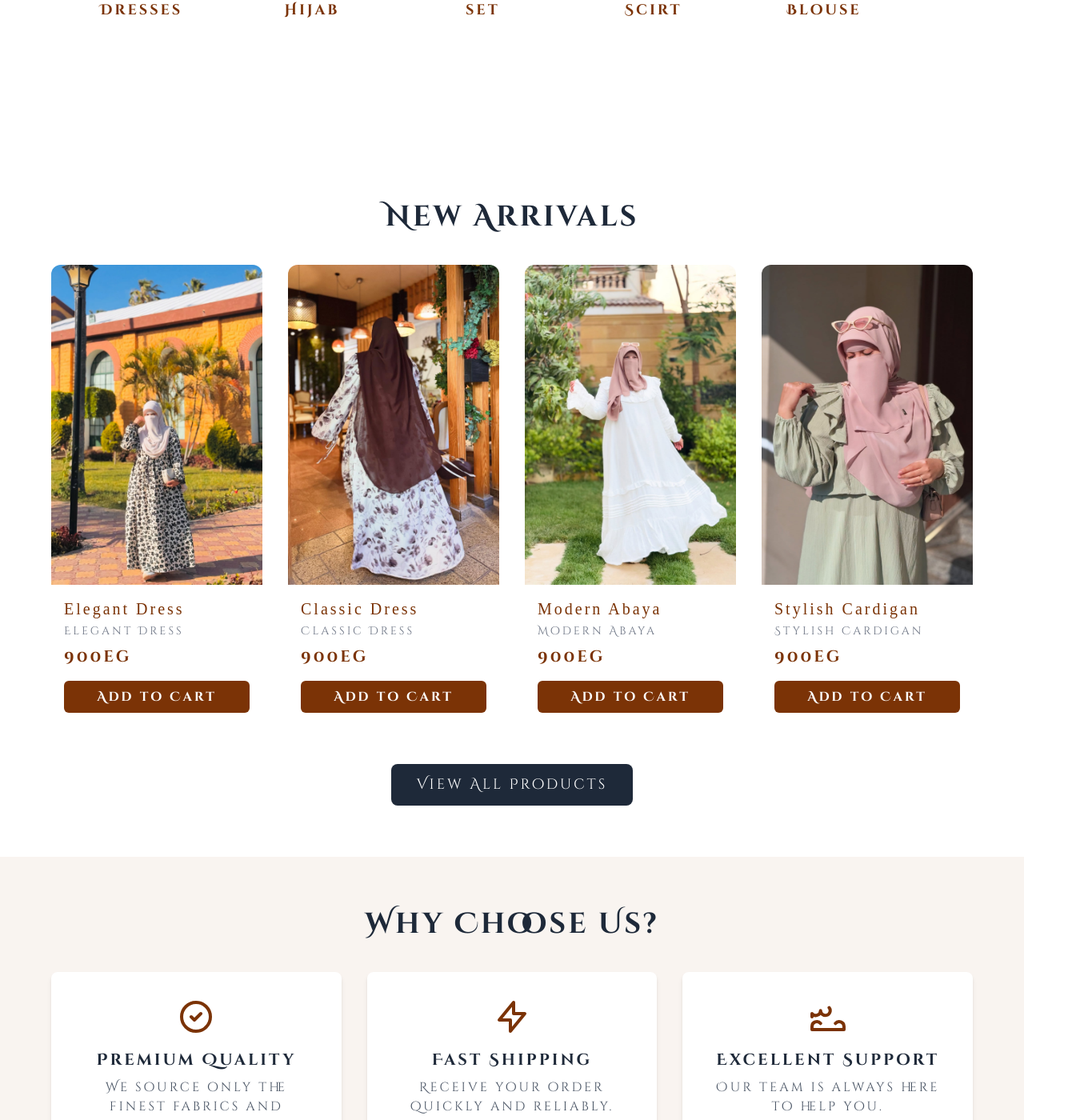
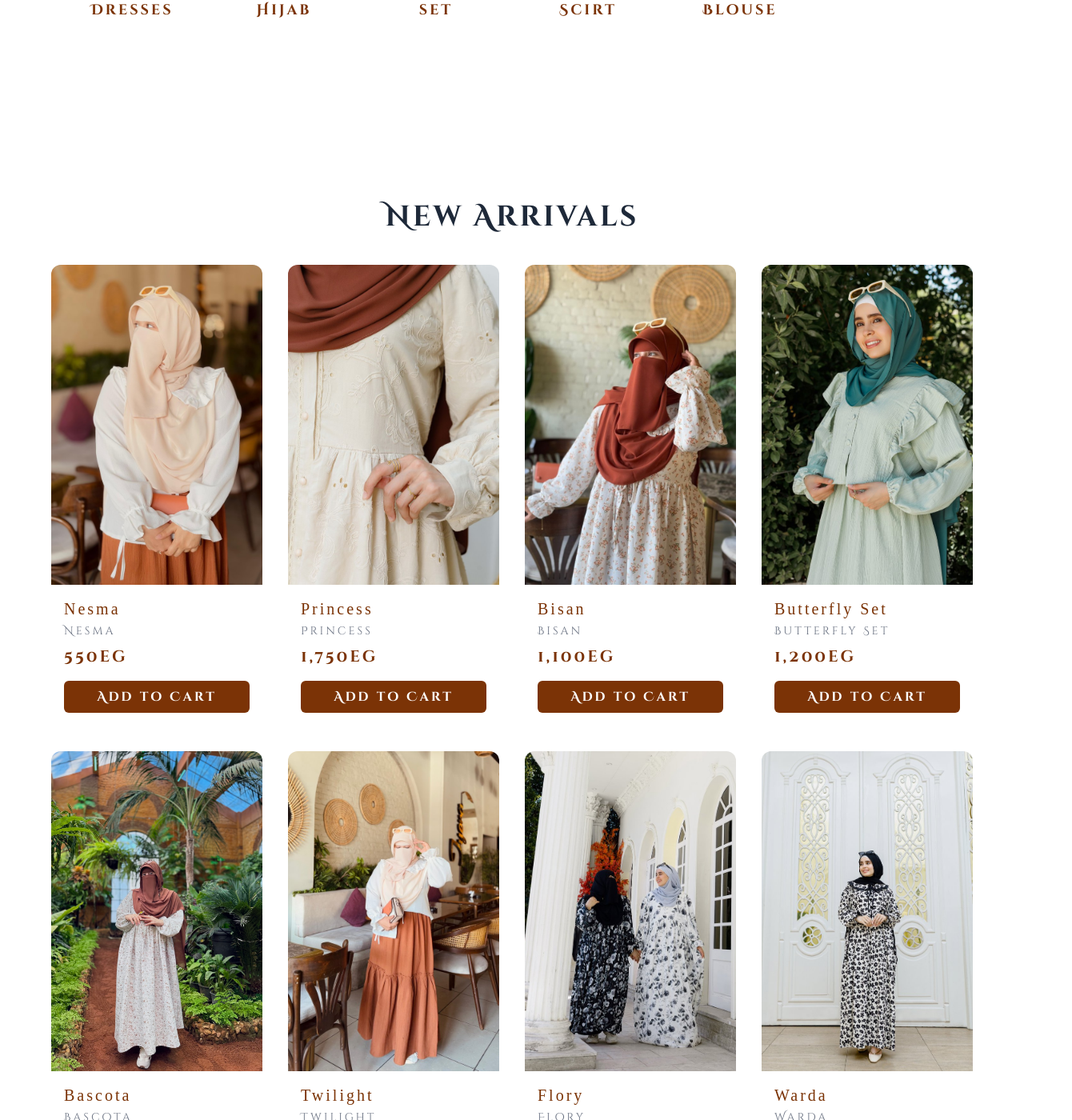
Before and after one commit to dinaHellal/HOOP, a React (Vite) app: page / in a window 1280 px wide. Shown: the part 1397-2797 px from the top of the page at 80% size, 1340 px wide, since content can reach past the window. Built offline with nearby package versions, Linux system fonts and the light colour scheme.

Commit message:
Add: Items In Category & New Arrival Sections

```diff
--- a/src/App.tsx
+++ b/src/App.tsx
@@ -14,9 +14,9 @@ import Banner from "./components/Banner";
 import ProductDetails from "./pages/ProductDetails";
 import Checkout from "./pages/Checkout";
 import Thank from "./components/Thank";
-import Tracking from "./pages/Tracking";
 import AdminLogin from "./admin/AdminLogin";
 import AdminOrders from "./admin/AdminOrders";
+import CategoryPage from "./pages/CategoryPage";
 
 function App() {
   return (
@@ -30,10 +30,10 @@ function App() {
         <Route path="/login" element={<Login />} />
         <Route path="/signup" element={<Signup />} />
         <Route path="/shop" element={<Shop />} />
+              <Route path="/category/:id" element={<CategoryPage />} />
         <Route path="/product/:id" element={<ProductDetails />} />
         <Route path="/checkout" element={<Checkout />} />
         <Route path="/thank" element={<Thank />} />
-        <Route path="/tracking" element={<Tracking />} />
         <Route path="/admin-login" element={<AdminLogin />} />
         <Route path="/admin-orders" element={<AdminOrders />} />
       </Routes>
--- a/src/Products.ts
+++ b/src/Products.ts
@@ -1,58 +1,82 @@
 export const products = [
   {
     id: "1",
-    title: "Elegant Abaya",
-    price: 50,
+    title: "Nesma",
+    price: 550,
     description: "Modern and modest",
-    image: "/img15.webp",
-    images: ["/img17.webp", "/img14.webp" , "/img13.webp" , "/img13.webp"],
+    image: "/blause1.webp",
+    images: ["/blause1.webp", "/blause2.webp", "/blause3.webp", "/blause4.webp", "/blause5.webp"],
   },
   {
     id: "2",
-    title: "Stylish Dress",
-    price: 75,
+    title: "Princess",
+    price: "1,750",
     description: "Elegant occasion dress",
-    image: "/img2.webp",
-    images: ["/img1.webp", "/img3.webp" , "/img4.webp", "/img5.webp", "/img6.webp", "/img7.webp", "/img8.webp", "/img9.webp", "/img10.webp", "/img11.webp"],
+    image: "/dress1.webp",
+    images: ["/dress1.webp", "/dress2.webp", "/dress3.webp", "/dress4.webp", "/dress5.webp", "/dress6.webp", "/dress7.webp"],
   },
   {
     id: "3",
-    title: "Casual Hijab",
-    price: 20,
+    title: "Bisan",
+    price: "1,100",
     description: "Everyday comfort",
-    image: "/img25.webp",
-    images: [ "/img23.webp", "/img24.webp","/img27.webp", "/img28.webp", "/img26.webp"],
+    image: "/dress9.webp",
+    images: ["/dress9.webp", "/dress8.webp", "/dress10.webp", "/dress11.webp", "/dress12.webp"],
   },
   {
     id: "4",
-    title: "Modest Set",
-    price: 60,
+    title: "Butterfly Set",
+    price: "1,200",
     description: "Two piece outfit",
-    image: "/img22.webp",
-    images: ["/img18.webp", "/img19.webp", "/img20.webp", "/img21.webp", "/img18.webp"],
+    image: "/set1.webp",
+    images: ["/set1.webp", "/set2.webp", "/set3.webp", "/set4.webp", "/set5.webp"],
   },
   {
     id: "5",
-    title: "Chic Kimono",
-    price: 45,
-    description: "Soft silky kimono",
-    image: "/img29.webp",
-    images: [ "/img29.webp","/img30.webp", "/img31.webp", "/img32.webp"],
+    title: "Bascota",
+    price: "1,100",
+    description: " Dress",
+    image: "/dress19.webp",
+    images: ["/dress19.webp", "/dress20.webp", "/dress21.webp", "/dress22.webp", "/dress23.webp"],
   },
   {
     id: "6",
-    title: "Prayer Outfit",
-    price: 35,
-    description: "Comfortable praying suit",
-    image: "/img33.webp",
-    images: ["/img33.webp", "/img35.webp", "/img36.webp", "/img37.webp", "/img38.webp", "/img34.webp"],
+    title: "Twilight",
+    price: "750",
+    description: "Skirt",
+    image: "/jeb1.webp",
+    images: ["/jeb1.webp", "/jeb2.webp", "/jeb3.webp"],
   },
+
   {
     id: "7",
-    title: "Printed Scarf",
-    price: 18,
-    description: "Elegant printed scarf",
-    image: "/img39.webp",
-    images: ["/img39.webp", "/img40.webp", "/img41.webp", "/img42.webp", "/img43.webp", "/img44.webp"],
+    title: "Flory",
+    price: "1,200",
+    description: "Dress",
+    image: "/dress24.webp",
+    images: ["/dress24.webp", "/dress25.webp", "/dress26.webp", "/dress27.webp"],
+  },
+    {
+    id: "8",
+    title: "Warda",
+    price: "1,000",
+    description: "Dress",
+    image: "/dress28.webp",
+    images: ["/dress28.webp", "/dress29.webp", "/dress30.webp", "/dress31.webp", "/dress32.webp", "/dress33.webp"],
+  },
+    {
+    id: "9",
+    title: "Niqap Hoop",
+    price: "450",
+    description: "Hijab",
+    image: "/niqap1.webp",
+  },
+      {
+    id: "10",
+    title: "Flora",
+    price: "1,200",
+    description: "Dress",
+    image: "/dress13.webp",
+    images: ["/dress13.webp", "/dress14.webp", "/dress15.webp", "/dress16.webp", "/dress17.webp", "/dress18.webp"],
   },
 ];
--- a/src/components/Navbar.tsx
+++ b/src/components/Navbar.tsx
@@ -46,7 +46,6 @@ console.log("totalQuantity", totalQuantity);
           <li><Link to="/shop" className="hover:text-amber-400">Shop</Link></li>
           <li><Link to="/about" className="hover:text-amber-400">About Us</Link></li>
           <li><Link to="/contact" className="hover:text-amber-400">Contact</Link></li>
-          <li><Link to="/tracking" className="hover:text-amber-400">Track Order</Link></li>
         </ul>
 
         {/* -------- Desktop -------- */}
--- /dev/null
+++ b/src/pages/CategoryPage.tsx
@@ -0,0 +1,50 @@
+import { useParams } from "react-router-dom";
+
+interface Product {
+  id: number;
+  name: string;
+  image: string;
+  categoryId: number;
+}
+
+const products: Product[] = [
+  { id: 1, name: "Dress 1", image: "/img29.webp", categoryId: 1 },
+  { id: 2, name: "Dress 2", image: "/img30.webp", categoryId: 1 },
+  { id: 3, name: "Dress 3", image: "/img31.webp", categoryId: 1 },
+  { id: 4, name: "Dress 4", image: "/img32.webp", categoryId: 1 },
+  { id: 5, name: "Hijab 1", image: "/img35.webp", categoryId: 2 },
+    { id: 4, name: "Set 1", image: "/set1.webp", categoryId: 3 },
+  { id: 5, name: "Skirt 1", image: "/jeb3.webp", categoryId: 4 },
+  { id: 6, name: "Blouse 1", image: "/blause4.webp", categoryId: 5 },
+];
+
+export default function CategoryPage() {
+  const { id } = useParams<{ id: string }>();
+  const categoryId = Number(id);
+
+  const filteredProducts = products.filter(
+    (product) => product.categoryId === categoryId
+  );
+
+  return (
+    <div className="p-6">
+      <h1 className="text-2xl font-bold mb-6">Category Products</h1>
+      {filteredProducts.length > 0 ? (
+        <div className="grid grid-cols-2 md:grid-cols-4 gap-6">
+          {filteredProducts.map((product) => (
+            <div key={product.id} className="bg-white rounded-lg shadow p-4">
+              <img
+                src={product.image}
+                alt={product.name}
+                className="w-full h-40 object-cover rounded"
+              />
+              <h3 className="mt-2 font-semibold">{product.name}</h3>
+            </div>
+          ))}
+        </div>
+      ) : (
+        <p>No products found for this category.</p>
+      )}
+    </div>
+  );
+}
--- a/src/pages/Home.tsx
+++ b/src/pages/Home.tsx
@@ -14,10 +14,17 @@ import FeaturedCategories from "./FeaturedCategories";
 import { useCart } from "../context/CartContext";
 
 const newArrivals: Product[] = [
-  { id: "1", title: "Elegant Dress", price: 900, image: "/img25.webp", description: "Elegant Dress", quantity: 1 },
-  { id: "2", title: "Classic Dress", price: 900, image: "/img45.webp", description: "Classic Dress", quantity: 1 },
-  { id: "3", title: "Modern Abaya", price: 900, image: "/img8.webp", description: "Modern Abaya", quantity: 1 },
-  { id: "4", title: "Stylish Cardigan", price: 900, image: "/img15.webp", description: "Stylish Cardigan", quantity: 1 },
+  { id: "1", title: "Nesma", price: 550, image: "/blause1.webp", description: "Blouse", quantity: 1 },
+  { id: "2", title: "Princess", price: "1,750", image: "/dress5.webp", description: " Dress", quantity: 1 },
+  { id: "3", title: "Bisan", price: "1,100", image: "/dress11.webp", description: "Dress", quantity: 1 },
+  { id: "4", title: "Butterfly Set", price: "1,200", image: "/set5.webp", description: " Set", quantity: 1 },
+    { id: "5", title: "Bascota", price: "1,100", image: "/dress22.webp", description: "Dress", quantity: 1 },
+  { id: "6", title: "Twilight", price: 750, image: "/jeb2.webp", description: "Skirt", quantity: 1 },
+  { id: "7", title: "Flory", price: "1,200", image: "/dress25.webp", description: "Stylish Set", quantity: 1 },
+  { id: "8", title: "Warda", price: 1000, image: "/dress29.webp", description: "Stylish Set", quantity: 1 },
+  { id: "9", title: "Niqap Hoop", price: 450, image: "/img33.webp", description: "Stylish Set", quantity: 1 },
+  { id: "10", title: "Flora", price: "1,200", image: "/dress13.webp", description: "Stylish Set", quantity: 1 },
+
 ];
 
 export default function Home() {
@@ -38,7 +45,7 @@ export default function Home() {
   };
 
   return (
-    <main className=" min-h-screen scroll-smooth pt-[60px]">
+    <main className=" min-h-screen scroll-smooth bg-white pt-[60px]">
       {/* ===== Hero Slider ===== */}
       <section className="relative bottom-15  h-[calc(100vh-60px)] ">
         <Slider {...settings} className="h-full w-full ">
@@ -52,7 +59,7 @@ export default function Home() {
           href="https://wa.me/201004466279"
           target="_blank"
           rel="noopener noreferrer"
-          className="fixed bottom-5 right-5 bg-white text-green-500 p-4 rounded-full shadow-lg hover:bg-green-600 transition-all z-50"
+          className="fixed bottom-5 right-5 bg-white text-green-500 p-4 rounded-full shadow-lg  transition-all z-50"
         >
           <FaWhatsapp size={23} />
         </a>
@@ -166,17 +173,17 @@ export default function Home() {
           <div className="col-span-1">
             <h3 className="text-2xl font-bold mb-4 text-amber-400">Hoop</h3>
             <p className="text-gray-800 mb-4">Elegance in Every Stitch. Discover our stylish and modest collection.</p>
-            {/* ✅ Corrected: Lines 252-256 - Social Icons */}
+            {/* Social Icons */}
             <div className="flex space-x-4">
               <Link to="https://www.facebook.com/habeba.shehab" target="_blank" rel="noopener noreferrer" aria-label="Facebook">
-                <FaFacebookF className="h-6 w-6 text-gray-800 hover:text-white transition" />
+                <FaFacebookF className="h-6 w-6 text-gray-800  transition" />
               </Link>
 
               <Link to="https://www.instagram.com/hoop_hijab_fashion/" target="_blank" rel="noopener noreferrer" aria-label="Instagram">
-                <FaInstagram className="h-6 w-6 text-gray-800 hover:text-white transition" />
+                <FaInstagram className="h-6 w-6 text-gray-800 transition" />
               </Link>
               <Link to="https://whatsapp.com" target="_blank" rel="noopener noreferrer" aria-label="WhatsApp">
-                <FaWhatsapp className="h-6 w-6 text-gray-800 hover:text-white transition" />
+                <FaWhatsapp className="h-6 w-6 text-gray-800  transition" />
               </Link>
             </div>
           </div>
--- a/src/useCart.ts
+++ b/src/useCart.ts
@@ -1,5 +1,5 @@
-import { useContext } from "react"; // مهم جداً: استيراد useContext
-import CartContext from "./CartContext"; // استيراد CartContext
+import { useContext } from "react";
+import CartContext from "./CartContext";
 
 export const useCart = () => {
   const context = useContext(CartContext);
```
Also changed, not shown: src/pages/FeaturedCategories.tsx (+11 -5 lines), src/pages/ProductDetails.tsx (+27 -27 lines), public/dress12.webp (added), public/niqap1.webp (added).
